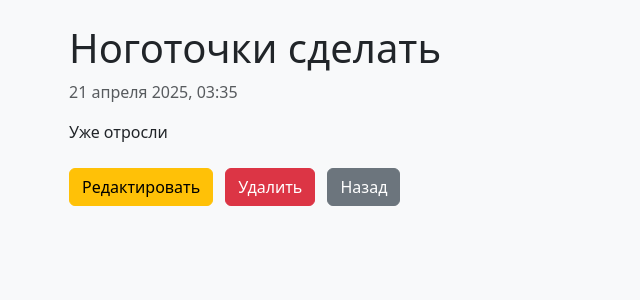
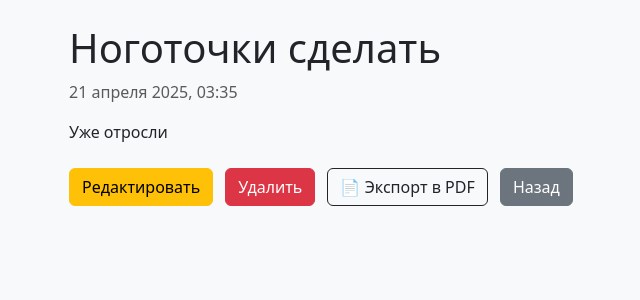
Before and after one commit to aikomask/diary-app-python, a Django app: page /entry/1/ in a window 1280 px wide. Shown: the top 300 px of the page, without its empty margins (13-653 px from the left). Run offline with Django 5.2, Linux system fonts and the light colour scheme; a user stored in the database is signed in; data comes from the database, SQL or seed files in the repository.

Commit message:
added exporting function in PDF

```diff
--- a/diary/templates/diary/view_entry.html
+++ b/diary/templates/diary/view_entry.html
@@ -14,6 +14,7 @@
     </div>
     <a href="{% url 'edit_entry' entry.id %}" class="btn btn-warning">Редактировать</a>
     <a href="{% url 'delete_entry' entry.id %}" class="btn btn-danger ms-2">Удалить</a>
+    <a href="{% url 'export_entry_pdf' entry.id %}" class="btn btn-outline-dark ms-2">📄 Экспорт в PDF</a>
     <a href="{% url 'home' %}" class="btn btn-secondary ms-2">Назад</a>
 </div>
 </body>
--- a/diary/urls.py
+++ b/diary/urls.py
@@ -9,4 +9,5 @@ urlpatterns = [
     path('entry/<int:entry_id>/edit/', views.edit_entry, name='edit_entry'),
     path('entry/<int:entry_id>/delete/', views.delete_entry, name='delete_entry'),
     path('register/', register, name='register'),
+    path('entry/<int:entry_id>/export/', views.export_entry_pdf, name='export_entry_pdf'),
 ]
--- a/diary/views.py
+++ b/diary/views.py
@@ -7,6 +7,10 @@ from django.contrib.auth.decorators import login_required
 from django.contrib.auth.forms import UserCreationForm
 from django.contrib.auth import login
 from django.shortcuts import render, redirect
+from django.http import HttpResponse
+from django.template.loader import render_to_string
+from weasyprint import HTML
+import tempfile
 
 def register(request):
     if request.method == 'POST':
@@ -91,3 +95,18 @@ def delete_entry(request, entry_id):
         entry.delete()
         return redirect('home')
     return render(request, 'diary/delete_entry.html', {'entry': entry})
+
+@login_required
+def export_entry_pdf(request, entry_id):
+    entry = get_object_or_404(DiaryEntry, id=entry_id, user=request.user)
+    html_string = render_to_string('diary/entry_pdf.html', {'entry': entry})
+
+    response = HttpResponse(content_type='application/pdf')
+    response['Content-Disposition'] = f'inline; filename="{entry.title}.pdf"'
+
+    with tempfile.NamedTemporaryFile(delete=True) as tmp:
+        HTML(string=html_string).write_pdf(tmp.name)
+        tmp.seek(0)
+        response.write(tmp.read())
+
+    return response
```
Also changed, not shown: diary/templates/diary/entry_pdf.html (added, +27 -0 lines).
